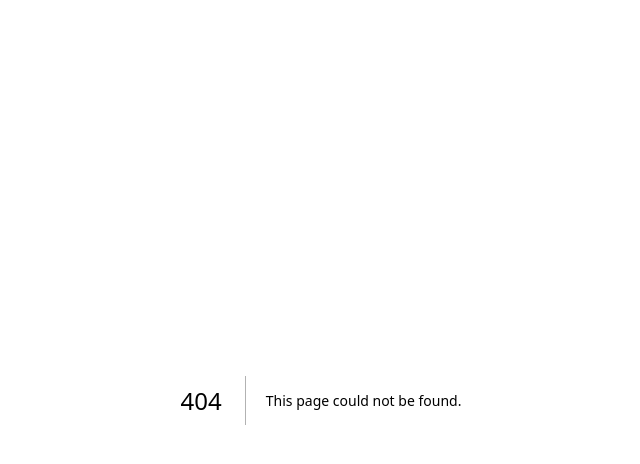
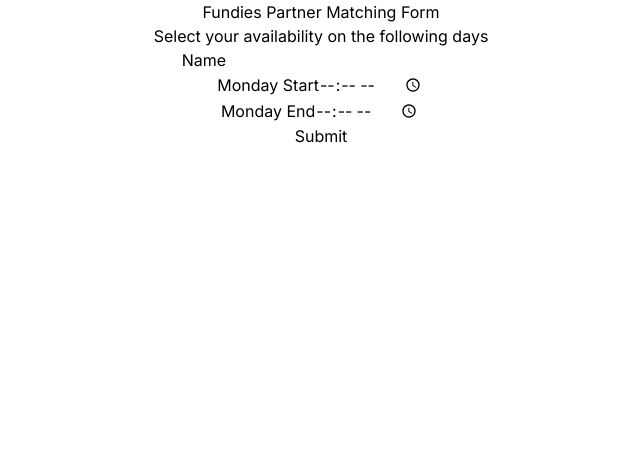
Before and after one commit to Oasis-NEU/s24-group11, a Next.js app: page /matching-form in a window 1280 px wide. Before the commit this address had no page. Shown: the top 464 px of the page, without its empty margins (319-959 px from the left). Built offline with nearby package versions, Linux system fonts and the light colour scheme.

Commit message:
added some functionality to matching form

```diff
--- /dev/null
+++ b/app/matching-form/MatchingFormPage.tsx
@@ -0,0 +1,56 @@
+'use client'
+import { useState } from 'react';
+
+export default function MatchingFormPage() {
+    const [name, setName] = useState('');
+    const [mondayStartTime, setMondayStartTime] = useState('');
+    const [mondayEndTime, setMondayEndTime] = useState('');
+    const [error, setError] = useState('');
+
+    const handleSubmit = (event: React.FormEvent<HTMLFormElement>) => {
+        event.preventDefault();
+        if (mondayStartTime >= mondayEndTime) {
+            setError('Monday start time must come before Monday end time');
+        } else {
+            // Reset error state
+            setError('');
+            // Perform further actions, such as submitting the form data
+        }
+    };
+    return (
+        <form onSubmit={handleSubmit}>
+            <h2>Select your availability on the following days</h2>
+            <div>
+                <label htmlFor="name">Name</label>
+                <input
+                    type="text"
+                    id="name"
+                    value={name}
+                    onChange={(e) => setName(e.target.value)}
+                />
+            </div>
+            <div>
+                <label htmlFor="monday-start">Monday Start</label>
+                <input
+                    type="time"
+                    id="monday-start"
+                    value={mondayStartTime}
+                    onChange={(e) => setMondayStartTime(e.target.value)}
+                    required
+                />
+            </div>
+            <div>
+                <label htmlFor="monday-end">Monday End</label>
+                <input
+                    type="time"
+                    id="monday-end"
+                    value={mondayEndTime}
+                    onChange={(e) => setMondayEndTime(e.target.value)}
+                    required
+                />
+            </div>
+            {error && <p style={{ color: 'red' }}>{error}</p>}
+            <button type="submit">Submit</button>
+        </form>
+    )
+}
--- /dev/null
+++ b/app/matching-form/page.tsx
@@ -0,0 +1,45 @@
+import MatchingFormPage from "./MatchingFormPage";
+
+export default function FormPage() {
+
+    return (
+        <div>
+            <h1>Fundies Partner Matching Form</h1>
+            <MatchingFormPage/>
+        </div>
+    )
+}
+
+
+// 'use-client'
+// import { useRouter } from 'next/navigation';
+
+
+// export default function formPage() {
+//     return (
+//         <div>
+//             <h1>Fundies Partner Matching Form</h1>
+
+//             <form>
+//                 <h2>select your availability on the following days</h2>
+//                 <div>
+//                     <label htmlFor="name">Name</label>
+//                     <input type = "text" id="name" />
+//                 </div>
+//                 <div>
+//                     <label htmlFor="monday-start">Monday Start</label>
+//                     <input type = "time" id="monday-start"
+//                     required/>
+//                 </div>
+//                 <div>
+//                     <label htmlFor="monday-end">Monday End</label>
+//                     <input type = "time" id="monday-end"
+//                     required/>
+//                 </div>
+//             </form>
+
+
+
+//         </div>
+//     )
+// }
--- a/app/page.tsx
+++ b/app/page.tsx
@@ -7,7 +7,7 @@ export default function Home() {
 
   const handleSubmission = (event: React.FormEvent<HTMLFormElement>) => {
     event.preventDefault();
-    navigation.push('app/matching-form');
+    navigation.push('/matching-form');
   };
 
   return (
```
Also changed, not shown: app/matching-form.tsx (deleted). Lines whose indentation alone changed are shown as unchanged.
